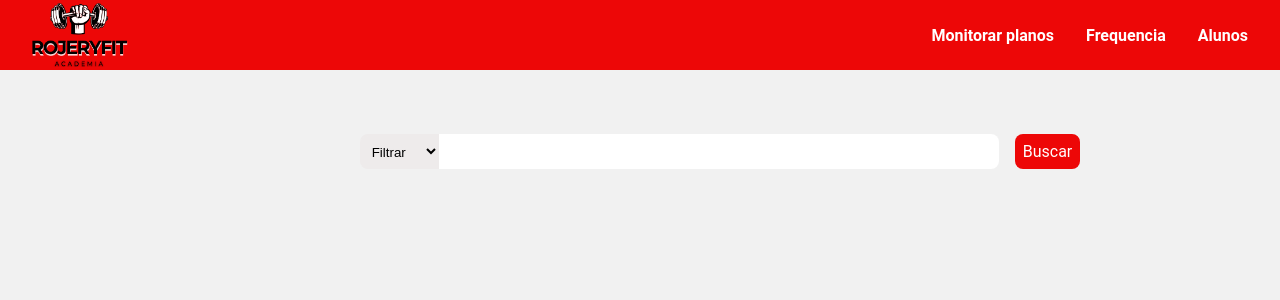
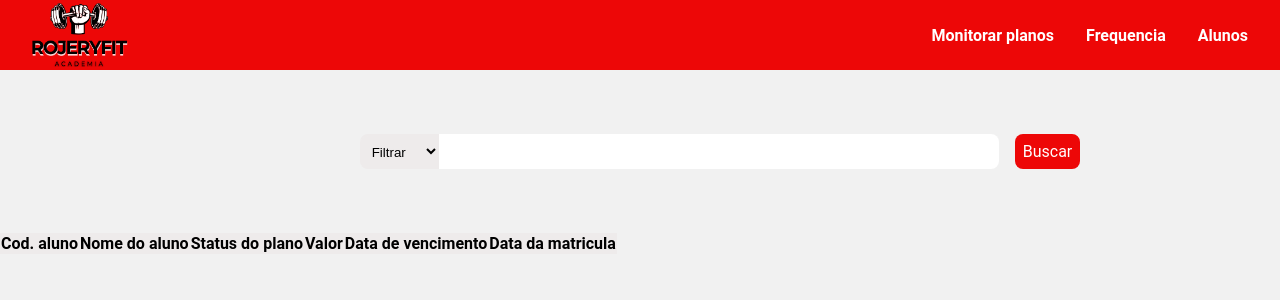
Before and after one commit to Rogerio-17/academiafit, a Next.js app: page / in a window 1280 px wide. Shown: the top 300 px of the page. Built offline with nearby package versions, Linux system fonts and the light colour scheme.

Commit message:
iniciando a table

```diff
--- /dev/null
+++ b/src/app/components/Table/index.tsx
@@ -0,0 +1,16 @@
+import { THeaderConatiner, TableConatiner } from './style';
+
+export default function Table() {
+  return (
+    <TableConatiner>
+      <THeaderConatiner>
+        <th>Cod. aluno</th>
+        <th>Nome do aluno</th>
+        <th>Status do plano</th>
+        <th>Valor</th>
+        <th>Data de vencimento</th>
+        <th>Data da matricula</th>
+      </THeaderConatiner>
+    </TableConatiner>
+  );
+}
--- /dev/null
+++ b/src/app/components/Table/style.ts
@@ -0,0 +1,13 @@
+import styled from 'styled-components';
+
+export const TableConatiner = styled.thead`
+  width: 100%;
+
+  th {
+    margin: 1rem;
+  }
+`;
+
+export const THeaderConatiner = styled.thead`
+  background: ${({ theme }) => theme['gray-300']};
+`;
--- a/src/app/page.tsx
+++ b/src/app/page.tsx
@@ -1,6 +1,7 @@
 'use client';
 import Button from './components/Button';
 import Header from './components/Header';
+import Table from './components/Table';
 import { FormContainer, MainContainer } from './style';
 
 export default function Home() {
@@ -20,6 +21,8 @@ export default function Home() {
           </div>
           <Button content="Buscar"></Button>
         </FormContainer>
+
+        <Table></Table>
       </MainContainer>
     </div>
   );
--- a/src/app/style.ts
+++ b/src/app/style.ts
@@ -4,6 +4,7 @@ export const MainContainer = styled.main`
   width: 180vh;
   margin: auto;
   display: flex;
+  flex-direction: column;
   align-items: center;
   justify-content: center;
 `;
@@ -11,6 +12,7 @@ export const MainContainer = styled.main`
 export const FormContainer = styled.main`
   width: 130vh;
   margin-top: 4rem;
+  margin-bottom: 4rem;
   display: flex;
   flex-direction: row;
   align-items: center;
```
